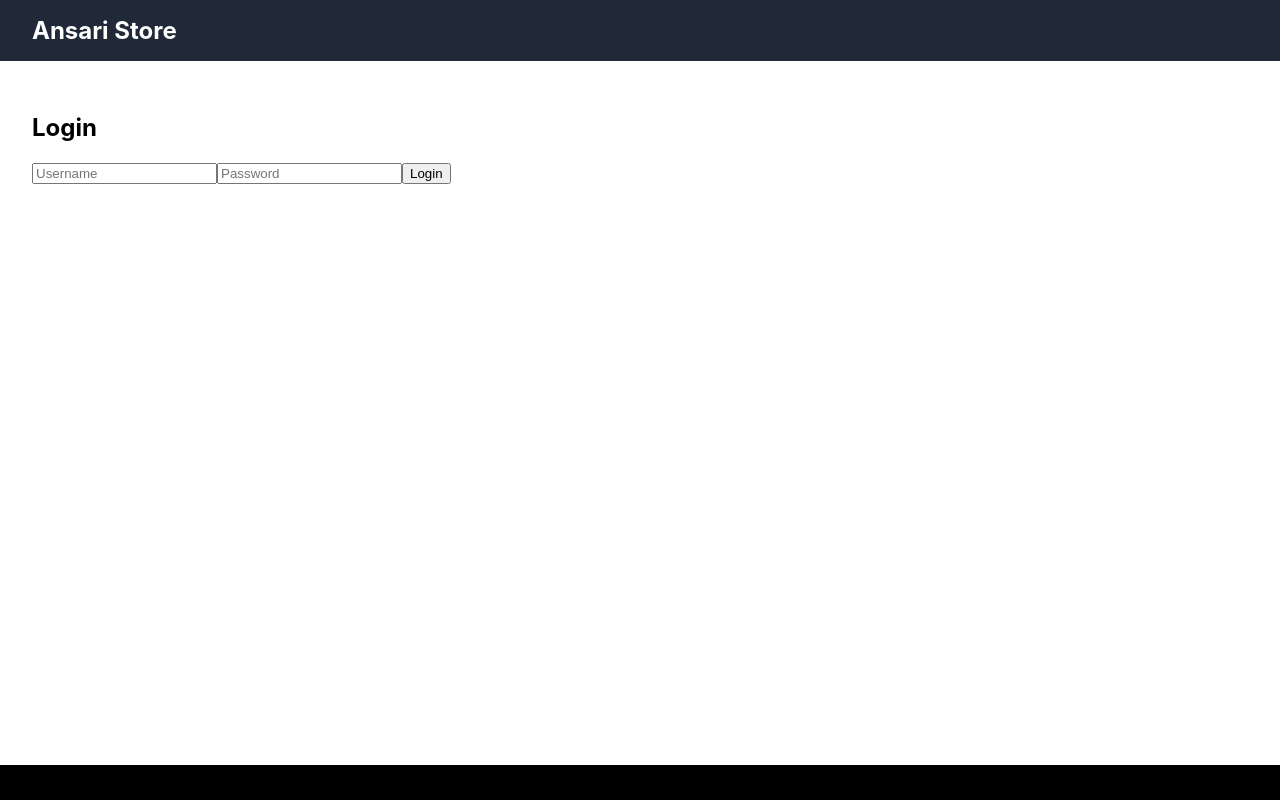
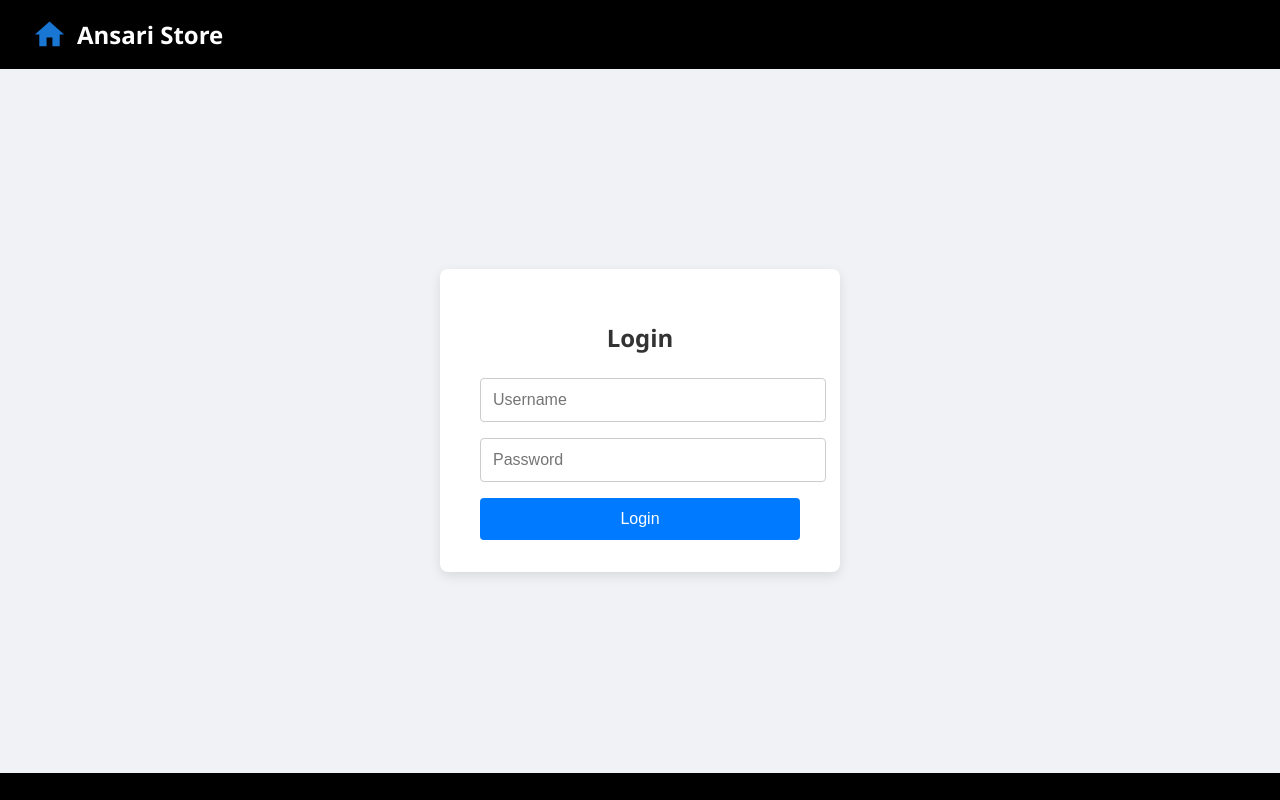
Before and after one commit to MdSaifKh/ansari-shop-ui, a React (Create React App) app: page /login in a window 1280 px wide. Shown: the top 800 px of the page. Built offline with nearby package versions, Linux system fonts and the light colour scheme.

Commit message:
changes added

```diff
--- a/package.json
+++ b/package.json
@@ -5,6 +5,7 @@
   "dependencies": {
     "@emotion/react": "^11.14.0",
     "@emotion/styled": "^11.14.0",
+    "@mui/icons-material": "^7.1.0",
     "@mui/material": "^7.1.0",
     "@testing-library/dom": "^10.4.0",
     "@testing-library/jest-dom": "^6.6.3",
@@ -40,5 +41,8 @@
       "last 1 firefox version",
       "last 1 safari version"
     ]
+  },
+  "devDependencies": {
+    "eslint": "^8.57.1"
   }
 }
--- a/src/App.js
+++ b/src/App.js
@@ -3,6 +3,7 @@ import Login from './components/Login';
 import Home from './components/Home';
 import ProtectedRoute from './route/ProtectedRoute';
 import Layout from './route/Layout';
+import Welcome from './components/Welcome';
 import Dashboard from './components/Dashboard';
 import CommonLayout from './common/CommonLayout'
 import { BrowserRouter as Router, Route, Routes } from 'react-router-dom';
@@ -17,6 +18,7 @@ function App() {
         <Route path="/login" element={<Login />} />
         <Route path="/layout" element={<ProtectedRoute><Layout /></ProtectedRoute>}></Route>
         <Route path="/dashboard" element={<ProtectedRoute><Dashboard /></ProtectedRoute>} />
+        <Route path="/welcome" element={<ProtectedRoute><Welcome /></ProtectedRoute>} />
       </Routes>
       </CommonLayout>
     </Router>
--- a/src/common/Header.jsx
+++ b/src/common/Header.jsx
@@ -2,6 +2,8 @@ import React from "react";
 import { Link, useLocation } from "react-router-dom";
 import Button from '@mui/material/Button';
 import Stack from '@mui/material/Stack';
+import SvgIcon from '@mui/material/SvgIcon';
+import '../css/header.css'
 
 const Header = () => {
   const location = useLocation();
@@ -14,10 +16,18 @@ const Header = () => {
     }
   };
 
+  function HomeIcon(props) {
+    return (
+      <SvgIcon {...props}>
+        <path d="M10 20v-6h4v6h5v-8h3L12 3 2 12h3v8z" />
+      </SvgIcon>
+    );
+  }
+
   return (
     <header
       style={{
-        backgroundColor: "#1F2937",
+        backgroundColor: "#000000",
         padding: "1rem 2rem",
         color: "white",
         display: "flex",
@@ -25,34 +35,40 @@ const Header = () => {
         alignItems: "center",
       }}
     >
-      <h2 style={{ margin: 0 }}>Ansari Store</h2>
+      <Stack direction="row" spacing={2}>
+      <HomeIcon fontSize="large" color="primary" />
+      </Stack>
+      <h2 style={{ margin: 0, paddingLeft: "10px"}}>Ansari Store</h2>
 
-      {isLoggedIn && location.pathname !== "/login" && (
-          <div style={{
-            marginLeft: "auto",
-            paddingRight: "20px"
-            }}>
-          <Stack direction="row" spacing={2}>
-          <Button variant="outlined" style={{color:"white"}}> Dashboard</Button>
-          <Button variant="outlined" style={{color:"white"}}> Manage Items</Button>
-        </Stack>
-        </div>
-        )}
+      <div style={{ marginLeft: "auto", paddingRight: "20px", minWidth: "250px" }}>
+  {isLoggedIn && location.pathname !== "/login" ? (
+    <Stack direction="row" spacing={2}>
+      <Button variant="outlined"
+      style={{
+        color: "white",
+        backgroundColor: "#3B82F6"
+       }}
+      href="/dashboard">
+        Dashboard
+      </Button>
+      <Button variant="outlined" style={{ color: "white", backgroundColor: "#3B82F6" }}>
+        Manage Items
+      </Button>
+    </Stack>
+  ) : (
+    // Invisible placeholders to preserve layout space
+    <Stack direction="row" spacing={2} style={{ visibility: "hidden" }}>
+      <Button variant="outlined">Placeholder</Button>
+      <Button variant="outlined">Placeholder</Button>
+    </Stack>
+  )}
+</div>
+
 
       <div>
         {!isLoggedIn && location.pathname === "/" && (
           <Link to="/login">
-            <button
-              style={{
-                backgroundColor: "#3B82F6",
-                color: "white",
-                padding: "0.5rem 1rem",
-                fontSize: "1rem",
-                border: "none",
-                borderRadius: "5px",
-                cursor: "pointer",
-                transition: "background-color 0.3s",
-              }}
+            <button className="nav-button"
               onMouseOver={(e) => (e.target.style.backgroundColor = "#2563EB")}
               onMouseOut={(e) => (e.target.style.backgroundColor = "#3B82F6")}
             >
--- /dev/null
+++ b/src/components/Login.css
@@ -0,0 +1,61 @@
+/* Login.css */
+
+body {
+    margin: 0;
+    font-family: 'Segoe UI', Tahoma, Geneva, Verdana, sans-serif;
+    background-color: #f0f2f5;
+  }
+
+  .login-container {
+    display: flex;
+    height: 80vh;
+    justify-content: center;
+    align-items: center;
+  }
+
+  .login-form {
+    background-color: #ffffff;
+    padding: 2rem 2.5rem;
+    border-radius: 8px;
+    box-shadow: 0 4px 12px rgba(0, 0, 0, 0.1);
+    width: 100%;
+    max-width: 400px;
+    box-sizing: border-box;
+  }
+
+  .login-form h2 {
+    margin-bottom: 1.5rem;
+    text-align: center;
+    color: #333;
+  }
+
+  .login-form input {
+    width: 100%;
+    padding: 0.75rem;
+    margin-bottom: 1rem;
+    border: 1px solid #ccc;
+    border-radius: 4px;
+    font-size: 1rem;
+    transition: border-color 0.2s;
+  }
+
+  .login-form input:focus {
+    border-color: #007bff;
+    outline: none;
+  }
+
+  .login-form button {
+    width: 100%;
+    padding: 0.75rem;
+    background-color: #007bff;
+    border: none;
+    color: white;
+    font-size: 1rem;
+    border-radius: 4px;
+    cursor: pointer;
+    transition: background-color 0.2s;
+  }
+
+  .login-form button:hover {
+    background-color: #0056b3;
+  }
--- a/src/components/Login.jsx
+++ b/src/components/Login.jsx
@@ -1,6 +1,6 @@
 import { useState } from "react";
-import {useNavigate } from "react-router-dom";
-
+import { useNavigate } from "react-router-dom";
+import './Login.css'; // ✅ Import the CSS file
 
 function Login() {
   const [userName, setUsername] = useState('');
@@ -15,13 +15,14 @@ function Login() {
       headers: { 'Content-Type': 'application/json' },
       body: JSON.stringify({ userName, password })
     });
+
     if (response.ok) {
       const data = await response.json();
       const token = data.token;
-        if(token){
-          localStorage.setItem('token', token); // Store JWT
-          navigate('/dashboard');
-        }else{
+      if (token) {
+        localStorage.setItem('token', token);
+        navigate('/welcome');
+      } else {
         alert(data.error);
       }
     } else {
@@ -30,7 +31,8 @@ function Login() {
   };
 
   return (
-    <form onSubmit={handleLogin}>
+    <div className="login-container">
+      <form onSubmit={handleLogin} className="login-form">
         <h2>Login</h2>
         <input
           type="text"
@@ -48,6 +50,7 @@ function Login() {
         />
         <button type="submit">Login</button>
       </form>
+    </div>
   );
 }
 
--- /dev/null
+++ b/src/css/header.css
@@ -0,0 +1,10 @@
+.nav-button{
+    background-color: #3B82F6;
+    color: white;
+    padding: 0.5rem 1rem;
+    font-size: 1rem;
+    border: none;
+    border-radius: 5px;
+    cursor: pointer;
+    transition: background-color 0.3s
+}
```
Also changed, not shown: 1 other file (tests, documents, lock files or other folders). Lines whose indentation alone changed are shown as unchanged.
